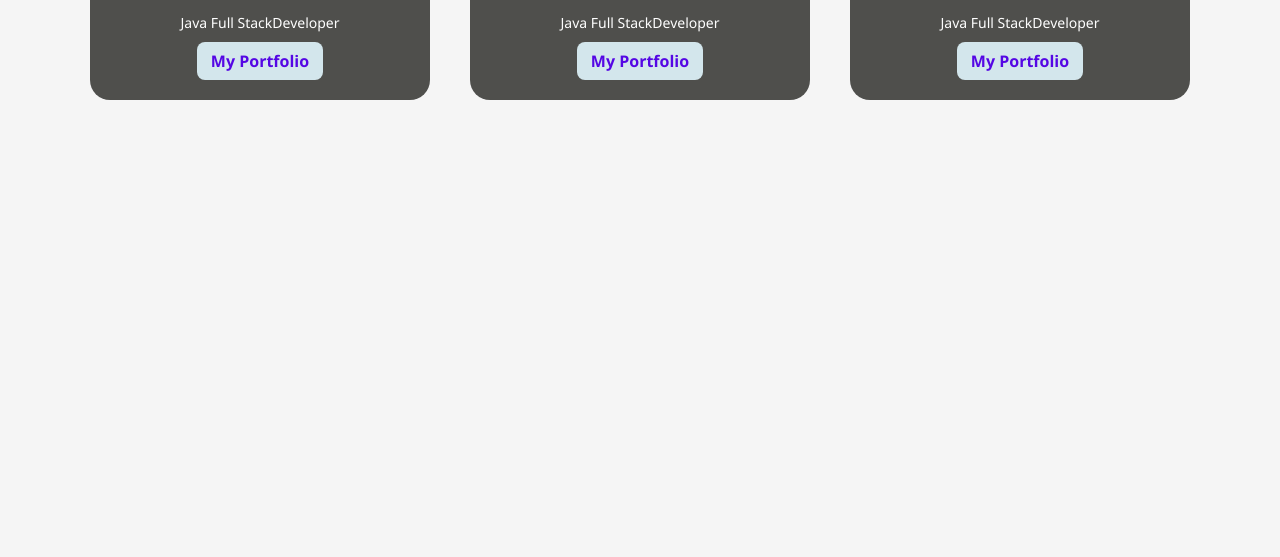
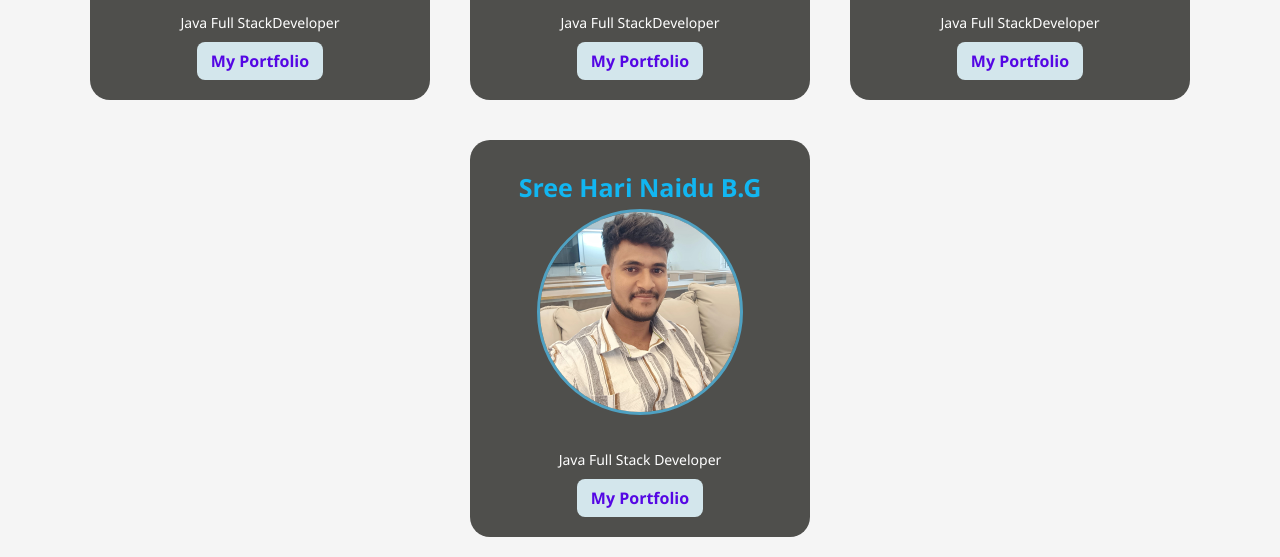
Before and after one commit to yagneswar19/The-Developer, a plain HTML site: page index.html in a window 1280 px wide. Shown: the part 1341-1898 px from the top of the page. Before the commit the page ends 1461 px from the top, so only its background shows below. Drawn offline with Linux system fonts and the light colour scheme; files whose address does not match are found by name.

Commit message:
UploadedMyPortfolio

```diff
--- a/index.html
+++ b/index.html
@@ -75,6 +75,13 @@
         <p>Java Full StackDeveloper</p>
         <a class="PortFolio_Link" href="https://arunkumar-1001.github.io/Portfolio/">My Portfolio</a>
       </div>
+      <div class="team-member">
+        <h3>Sree Hari Naidu B.G</h3>
+        <img src="images/Sreehari.jpg" alt="Sreeharinaidu">
+        <p>Java Full Stack Developer</p>
+
+        <a class="PortFolio_Link" href="https://sreehari25.github.io/Portfolio/" target="_blank">My Portfolio</a>
+      </div>
   </div>
 </head>
 <body>
```
Also changed, not shown: images/Sreehari.jpg (added).
